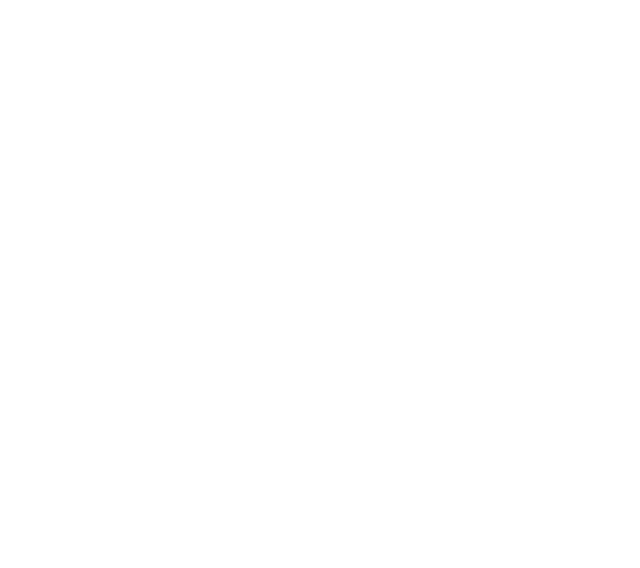
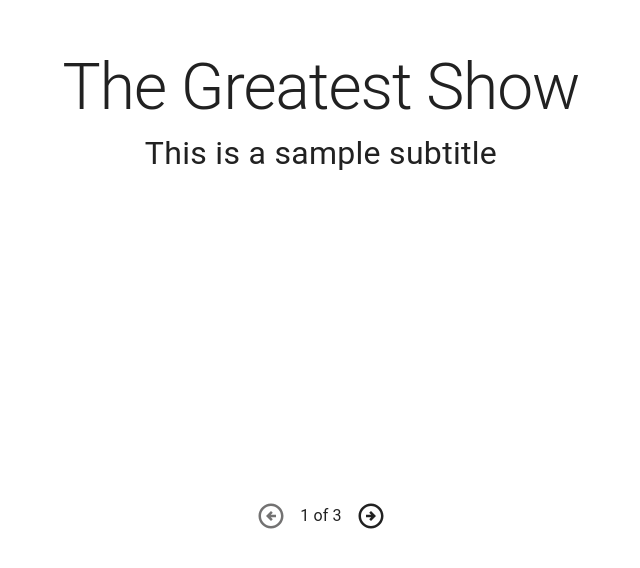
Before and after one commit to HamidMolareza/College, a React (Create React App) app in the folder DesignCourse/simple-page/: page / in a window 1280 px wide. Shown: the part 224-792 px from the top of the page, without its empty margins (319-959 px from the left). Built offline with nearby package versions, Linux system fonts and the light colour scheme.

Commit message:
Adds pagination in DesignCourse/simple-page

```diff
--- a/DesignCourse/simple-page/package.json
+++ b/DesignCourse/simple-page/package.json
@@ -6,6 +6,7 @@
     "@emotion/react": "^11.10.5",
     "@emotion/styled": "^11.10.5",
     "@fontsource/roboto": "^4.5.8",
+    "@mui/icons-material": "^5.10.16",
     "@mui/material": "^5.10.16",
     "@testing-library/jest-dom": "^5.16.5",
     "@testing-library/react": "^13.4.0",
--- a/DesignCourse/simple-page/src/App.tsx
+++ b/DesignCourse/simple-page/src/App.tsx
@@ -1,12 +1,33 @@
-import React from 'react';
+import React, {useState} from 'react';
+import Footer from "./components/Footer";
+import {Box} from "@mui/material";
+import Design1 from "./components/Design1";
 
-function App() {
+const pages = [Design1, Design1, Design1];
+
+export default function App() {
+    const [activePage, setActivePage] = useState<number>(1);
+
     return (
         <div>
             <header>
+                <Box sx={{height: "85vh"}}>
+                    {pages[activePage - 1]()}
+                </Box>
             </header>
+            <footer>
+                <Box sx={{
+                    height: "15vh",
+                    display: "flex",
+                    alignItems: "center",
+                    justifyContent: "center"
+                }}>
+                    <Footer
+                        activePage={activePage}
+                        allPages={pages.length}
+                        setActivePage={setActivePage}/>
+                </Box>
+            </footer>
         </div>
     );
 }
-
-export default App;
--- /dev/null
+++ b/DesignCourse/simple-page/src/components/Design1.tsx
@@ -0,0 +1,18 @@
+import {Box, Typography} from "@mui/material";
+
+export default function Design1() {
+    return (
+        <Box sx={{
+            display: "flex",
+            justifyContent: "center",
+            textAlign: "center",
+            alignItems: "center",
+            height: "100%"
+        }}>
+            <Box>
+                <Typography variant="h1" sx={{fontSize: "4rem"}}>The Greatest Show</Typography>
+                <Typography variant="subtitle1" sx={{fontSize: "2rem"}}>This is a sample subtitle</Typography>
+            </Box>
+        </Box>
+    );
+}
--- /dev/null
+++ b/DesignCourse/simple-page/src/components/Footer.tsx
@@ -0,0 +1,49 @@
+import {Box} from "@mui/material";
+import React, {useCallback} from "react";
+import ArrowCircleLeftOutlinedIcon from '@mui/icons-material/ArrowCircleLeftOutlined';
+import ArrowCircleRightOutlinedIcon from '@mui/icons-material/ArrowCircleRightOutlined';
+
+export interface IFooterProps {
+    activePage: number;
+    allPages: number;
+    setActivePage: React.Dispatch<React.SetStateAction<number>>;
+}
+
+export default function Footer(props: IFooterProps) {
+    const hasPrevPage = props.activePage >= 2;
+    const hasNextPage = props.activePage < props.allPages;
+
+    const goPrevPage = useCallback(() => {
+        if (!hasPrevPage) return;
+        props.setActivePage(props.activePage - 1)
+    }, [hasPrevPage, props.activePage]);
+
+    const goNextPage = useCallback(() => {
+        if (!hasNextPage) return;
+        props.setActivePage(props.activePage + 1)
+    }, [hasNextPage, props.activePage]);
+
+    return (
+        <Box sx={{
+            display: "flex",
+            width: "130px",
+            justifyContent: "space-between",
+            alignItems: "center",
+            height: "100%",
+            userSelect: "none"
+        }}>
+            <ArrowCircleLeftOutlinedIcon sx={{
+                fontSize: "30px",
+                cursor: hasPrevPage ? "pointer" : "default",
+                color: hasPrevPage ? "default" : "rgba(94, 93, 93, 0.87)"
+            }} onClick={goPrevPage}
+            />
+            <span>{props.activePage} of {props.allPages}</span>
+            <ArrowCircleRightOutlinedIcon sx={{
+                fontSize: "30px",
+                cursor: hasNextPage ? "pointer" : "default",
+                color: hasNextPage ? "default" : "rgba(94, 93, 93, 0.87)"
+            }} onClick={goNextPage}/>
+        </Box>
+    );
+}
--- a/DesignCourse/simple-page/src/index.tsx
+++ b/DesignCourse/simple-page/src/index.tsx
@@ -2,12 +2,14 @@
 import ReactDOM from 'react-dom/client';
 import App from './App';
 import reportWebVitals from './reportWebVitals';
+import {CssBaseline} from "@mui/material";
 
 const root = ReactDOM.createRoot(
     document.getElementById('root') as HTMLElement
 );
 root.render(
     <React.StrictMode>
+        <CssBaseline />
         <App/>
     </React.StrictMode>
 );
```
